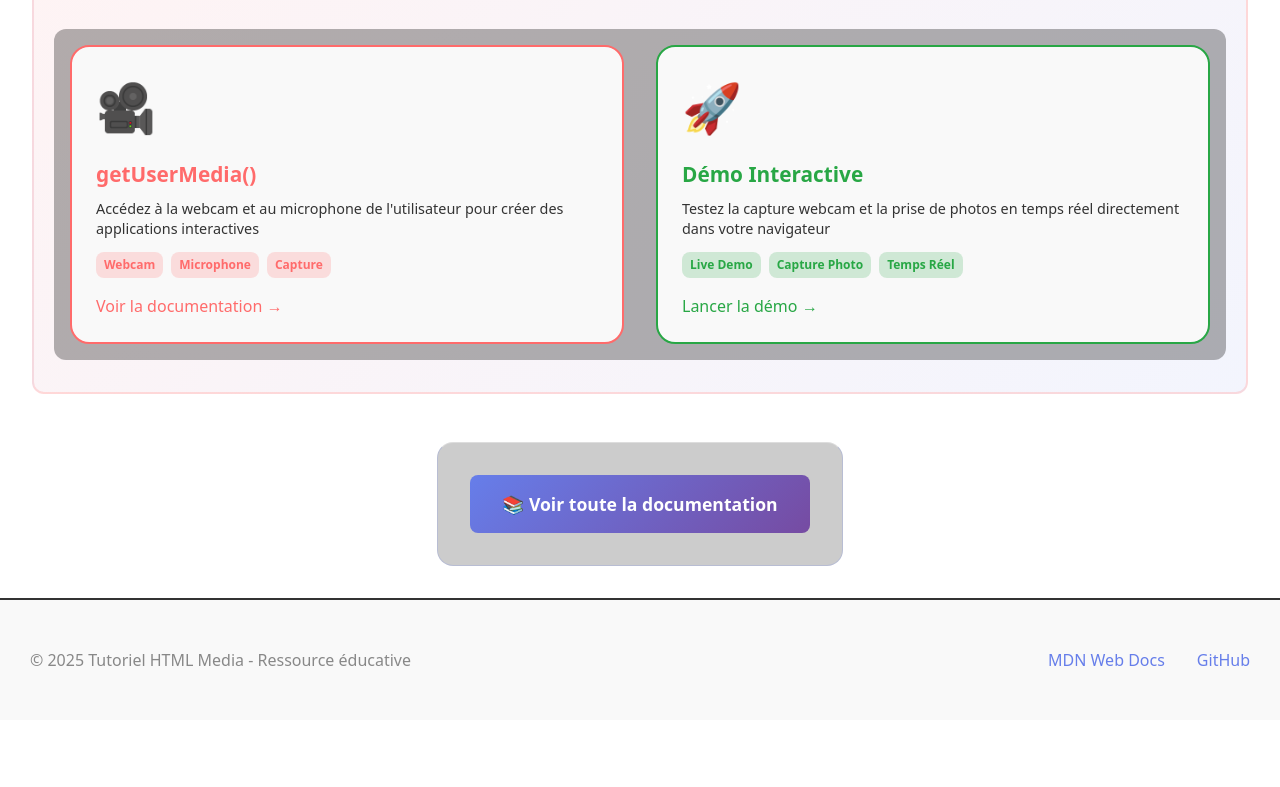
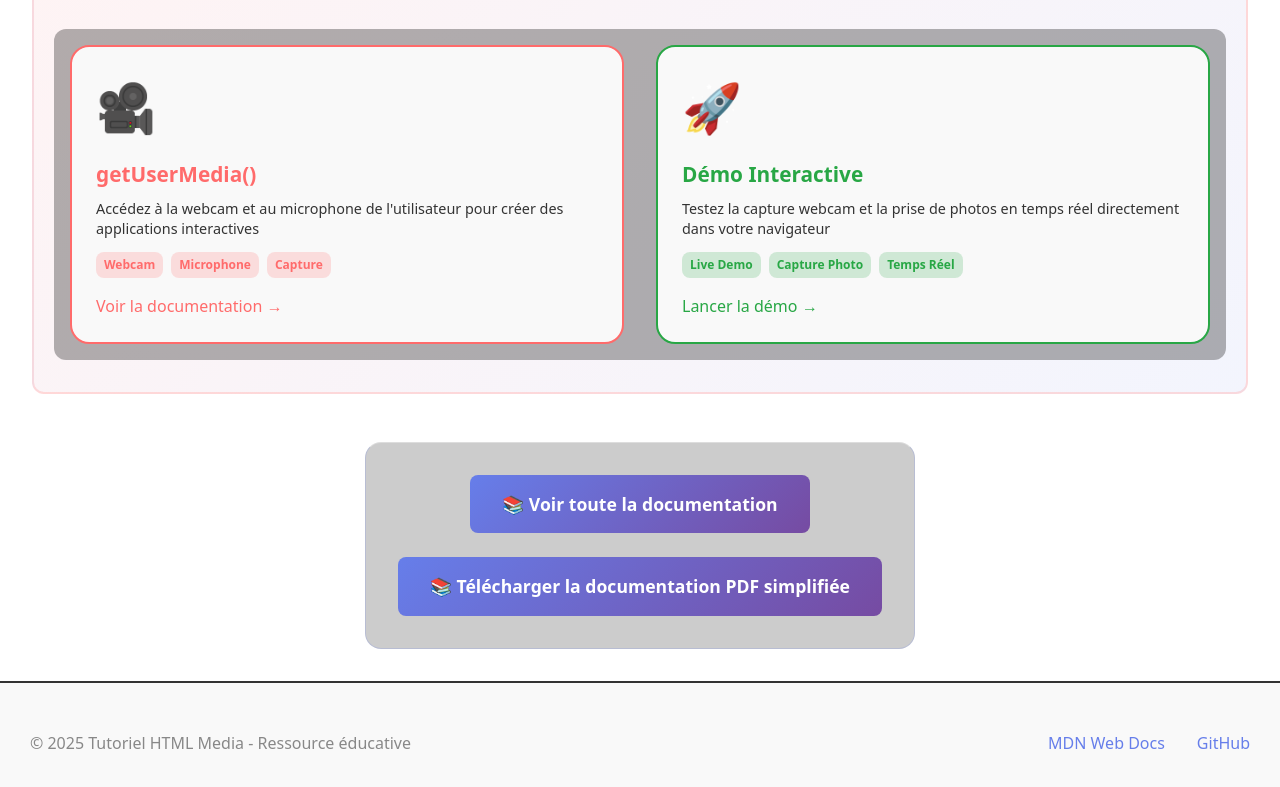
Before and after one commit to LaurentBoyer1976/TutoHTMLMedia, an Astro site: page / in a window 1280 px wide. Shown: the part 2987-3774 px from the top of the page. Before the commit the page ends 3707 px from the top, so only its background shows below. Built offline with nearby package versions, Linux system fonts and the light colour scheme; Astro itself is replaced by a stand-in of ours.

Commit message:
Add PDF and link to PDF

```diff
--- a/src/pages/index.astro
+++ b/src/pages/index.astro
@@ -196,5 +196,10 @@ const definitionContent = definitions.find((def: any) => def.id === 'multimediaR
     <a href="/documentation" class="quick-link-btn">
       📚 Voir toute la documentation
     </a>
+    <br>
+    <br>
+    <a href="html5-et-multimedia.pdf" class="quick-link-btn">
+      📚 Télécharger la documentation PDF simplifiée
+    </a>
   </section>
 </Layout>
```
Also changed, not shown: 1 other file.
